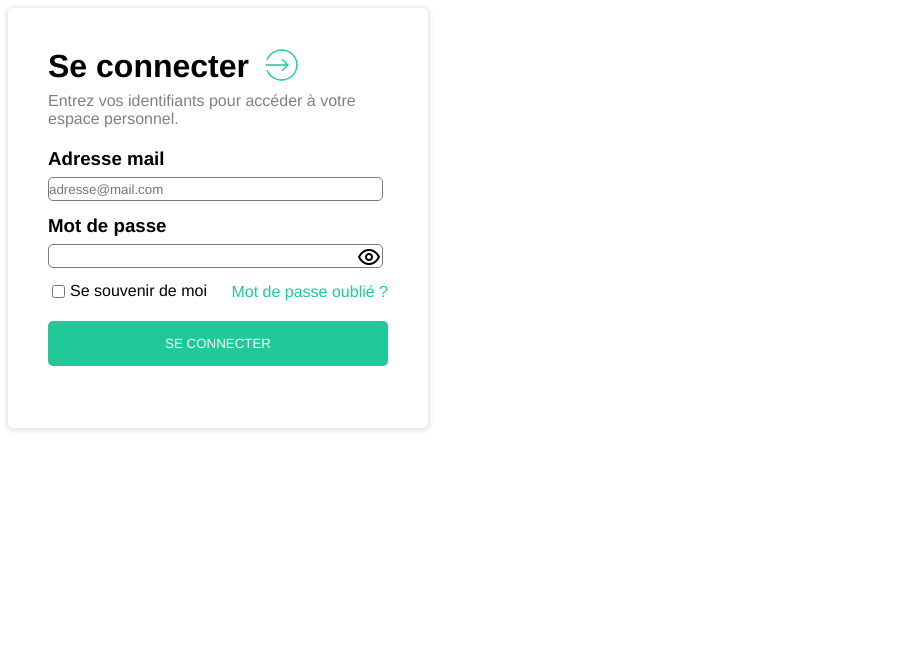
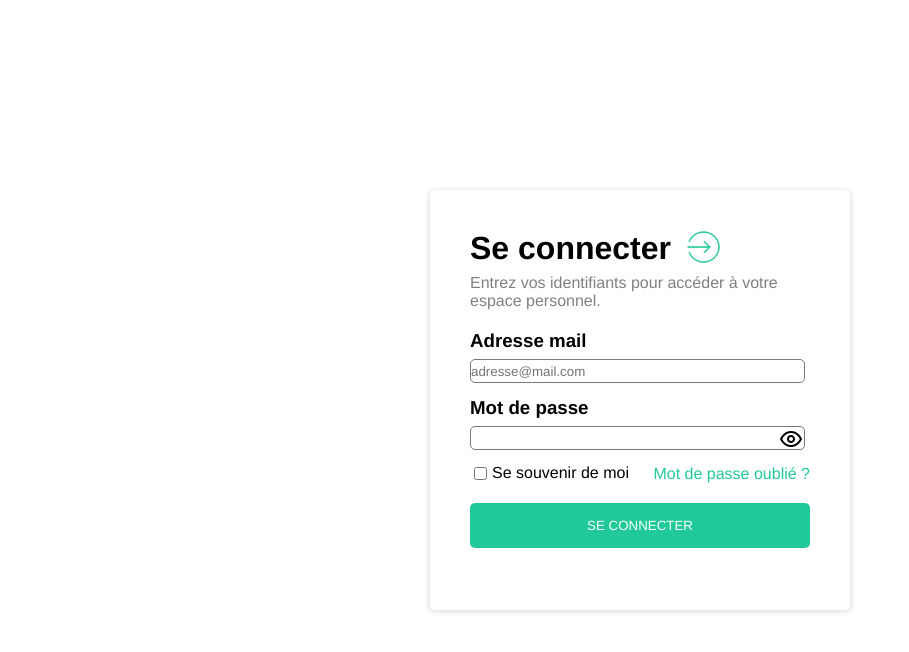
Before and after one commit to ML78-AI/login-page, a React (Vite) app: page / in a window 1280 px wide. Shown: the top 652 px of the page, without its empty margins (0-909 px from the left). Built offline with nearby package versions, Linux system fonts and the light colour scheme.

Commit message:
Centrage du composant de connexion

```diff
--- a/src/screens/LoginScreen.jsx
+++ b/src/screens/LoginScreen.jsx
@@ -1,7 +1,7 @@
 import classes from "./styles.module.css";
 import loginImg from "../assets/login.png";
 import eyeImg from "../assets/eye.png";
-import { useState } from "react";
+import { useEffect, useState } from "react";
 import { useNavigate } from "react-router-dom";
 
 const EMAIL = "anais@exemple.com";
@@ -22,6 +22,11 @@ function LoginScreen() {
             setPrintErrorMessageOfConnection(true);
         }
     };
+
+    useEffect(() => {
+        document.body.classList.add(classes["body-style"]);
+        return () => document.body.classList.remove(classes["body-style"]);
+    }, []);
 
     return (
         <div className={classes["container"]}>
--- a/src/screens/styles.module.css
+++ b/src/screens/styles.module.css
@@ -5,6 +5,15 @@
 * {
     font-family: "Franklin Gothic Medium", "Arial Narrow", Arial, sans-serif;
 }
+
+.body-style {
+    display: flex;
+    height: 100vh;
+    justify-content: center;
+    align-items: center;
+    margin: 0;
+}
+
 .container {
     height: 340px;
     width: 340px;
```
